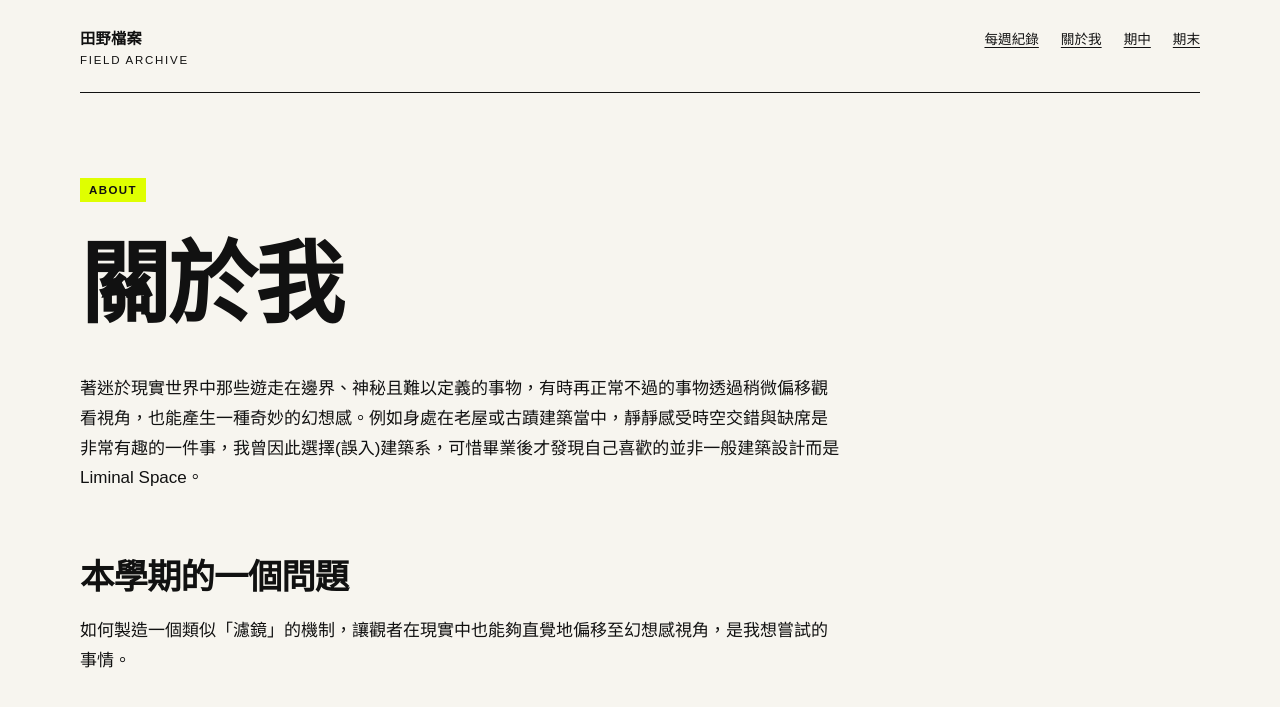
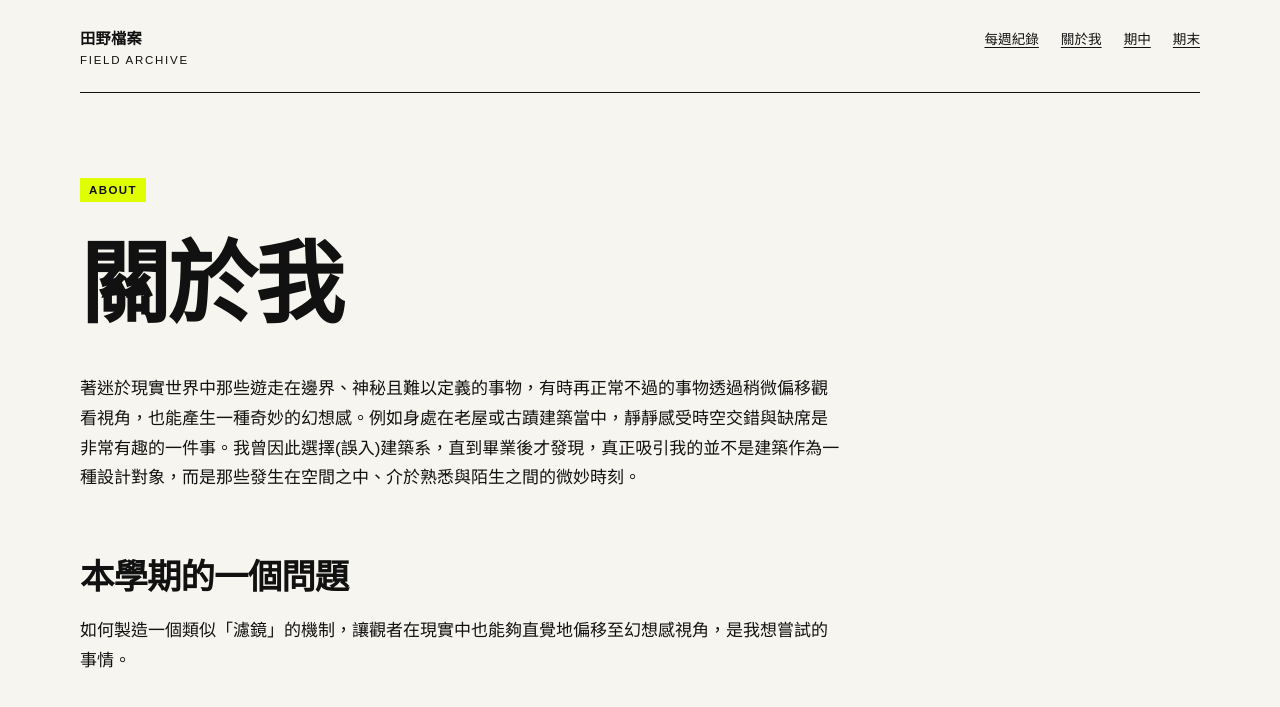
Before and after one commit to ivyjih/fieldworkarchive, a Jekyll site: the page built from about.md, in a window 1280 px wide. Shown: the top 707 px of the page. Built offline with Jekyll 4.4.1, drawn with Linux system fonts in a browser that asks for light colours.

Commit message:
Update about.md

```diff
--- a/about.md
+++ b/about.md
@@ -7,7 +7,7 @@ permalink: /about/
 
 # 關於我
 
-著迷於現實世界中那些遊走在邊界、神秘且難以定義的事物，有時再正常不過的事物透過稍微偏移觀看視角，也能產生一種奇妙的幻想感。例如身處在老屋或古蹟建築當中，靜靜感受時空交錯與缺席是非常有趣的一件事，我曾因此選擇(誤入)建築系，可惜畢業後才發現自己喜歡的並非一般建築設計而是 Liminal Space。
+著迷於現實世界中那些遊走在邊界、神秘且難以定義的事物，有時再正常不過的事物透過稍微偏移觀看視角，也能產生一種奇妙的幻想感。例如身處在老屋或古蹟建築當中，靜靜感受時空交錯與缺席是非常有趣的一件事。我曾因此選擇(誤入)建築系，直到畢業後才發現，真正吸引我的並不是建築作為一種設計對象，而是那些發生在空間之中、介於熟悉與陌生之間的微妙時刻。
 
 ## 本學期的一個問題
 
```
